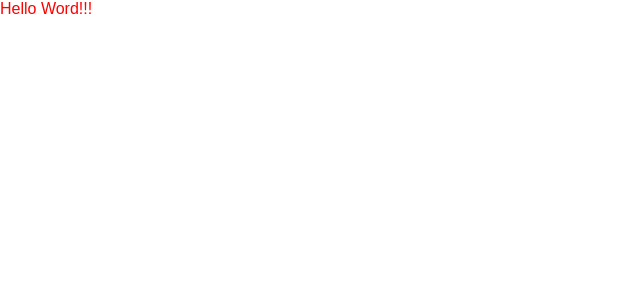
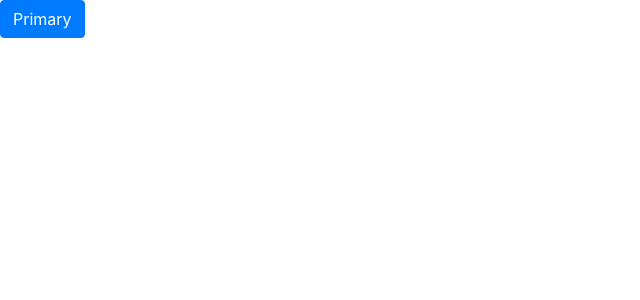
Before and after one commit to Rahul-Pote/levo-test, a React (Create React App) app: page / in a window 1280 px wide. Shown: the top 300 px of the page, without its empty margins (0-640 px from the left). Built offline with nearby package versions, Linux system fonts and the light colour scheme.

Commit message:
Add Bootstrap

```diff
--- a/package.json
+++ b/package.json
@@ -6,8 +6,10 @@
     "@testing-library/jest-dom": "^5.11.8",
     "@testing-library/react": "^11.2.2",
     "@testing-library/user-event": "^12.6.0",
+    "bootstrap": "^4.5.3",
     "node-sass": "^4.14.1",
     "react": "^17.0.1",
+    "react-bootstrap": "^1.4.0",
     "react-dom": "^17.0.1",
     "react-scripts": "4.0.1",
     "web-vitals": "^0.2.4"
@@ -30,11 +32,11 @@
   "lint-staged": {
     "*.js": [
       "eslint --cache --fix",
-        "git add"
+      "git add"
     ],
     "*.scss": [
       "stylelint --cache --fix",
-        "git add"
+      "git add"
     ]
   },
   "eslintConfig": {
--- a/src/App.js
+++ b/src/App.js
@@ -1,9 +1,14 @@
 import React from 'react';
+import { Button } from 'react-bootstrap';
 
 import './style/index.scss';
 
 function App() {
-  return <div className="App">Hello Word!!!</div>;
+  return (
+    <div className="App">
+      <Button variant="primary">Primary</Button>
+    </div>
+  );
 }
 
 export default App;
--- a/src/index.js
+++ b/src/index.js
@@ -1,5 +1,6 @@
 import React from 'react';
 import ReactDOM from 'react-dom';
+
 import './style/index.scss';
 import App from './App';
 
--- a/src/style/index.scss
+++ b/src/style/index.scss
@@ -1,5 +1,2 @@
+@import '~bootstrap/scss/bootstrap';
 @import './partials/normalize';
-
-body {
-  color: red;
-}
```
Also changed, not shown: 1 other file (tests, documents, lock files or other folders).
